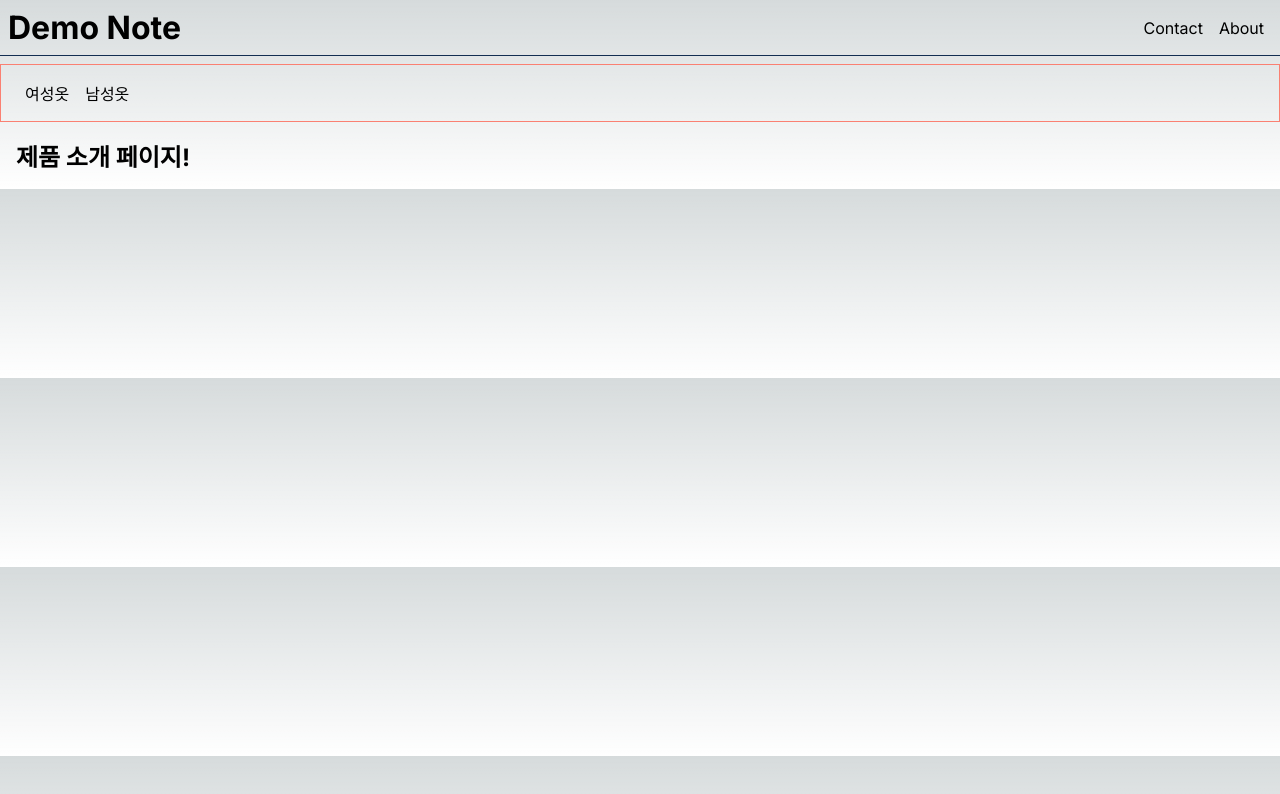
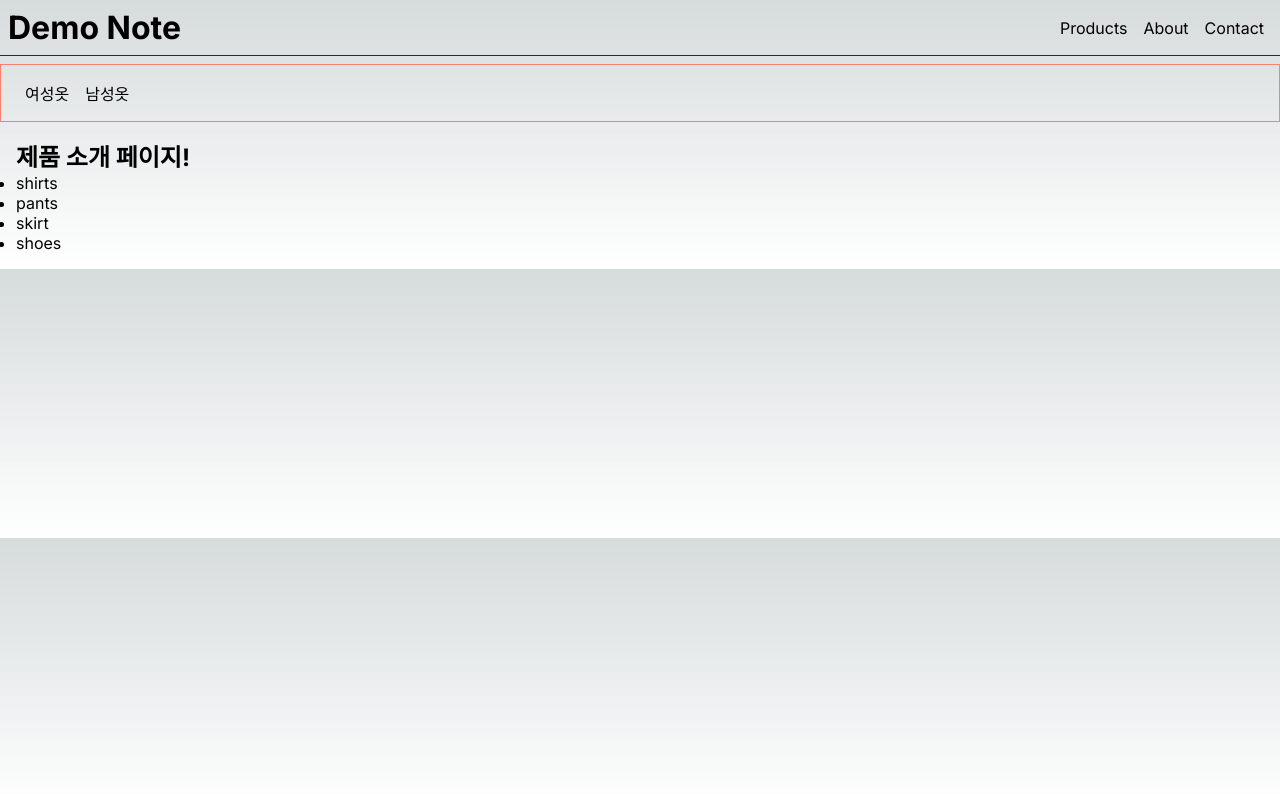
Before and after one commit to 0seo8/DreamCoding, a Next.js app in the folder note/: page /products in a window 1280 px wide. Shown: the top 794 px of the page. Built offline with nearby package versions, Linux system fonts and the light colour scheme.

Commit message:
feat: 제품 링크페이지

```diff
--- a/note/src/app/layout.tsx
+++ b/note/src/app/layout.tsx
@@ -1,3 +1,4 @@
+import Link from "next/link";
 import type { Metadata } from "next";
 import { Inter } from "next/font/google";
 import "./globals.css";
@@ -21,8 +22,9 @@ export default function RootLayout({
         <header className={styles.header}>
           <h1>Demo Note</h1>
           <nav className={styles.nav}>
-            <a href="">Contact</a>
-            <a href="">About</a>
+            <Link href="/products">Products</Link>
+            <Link href="/about">About</Link>
+            <Link href="/contact">Contact</Link>
           </nav>
         </header>
         {children}
--- a/note/src/app/products/layout.tsx
+++ b/note/src/app/products/layout.tsx
@@ -1,4 +1,5 @@
 import styles from "./layout.module.css";
+import Link from "next/link";
 
 export default function ProductsLayout({
   children,
@@ -8,8 +9,8 @@ export default function ProductsLayout({
   return (
     <>
       <nav className={styles.nav}>
-        <a href="">여성옷</a>
-        <a href="">남성옷</a>
+        <Link href="/products/women">여성옷</Link>
+        <Link href="/products/man">남성옷</Link>
       </nav>
       <section className={styles.product}>{children}</section>
     </>
--- a/note/src/app/products/page.tsx
+++ b/note/src/app/products/page.tsx
@@ -1,7 +1,19 @@
 import React from "react";
+import Link from "next/link";
 
-const ProductsPage = () => {
-  return <h1>제품 소개 페이지!</h1>;
-};
+const products = [`shirts`, `pants`, `skirt`, `shoes`];
 
-export default ProductsPage;
+export default function ProductsPage() {
+  return (
+    <>
+      <h1>제품 소개 페이지!</h1>
+      <ul>
+        {products.map((product, index) => (
+          <li key={index}>
+            <Link href={`products/${product}`}>{product}</Link>
+          </li>
+        ))}
+      </ul>
+    </>
+  );
+}
```
